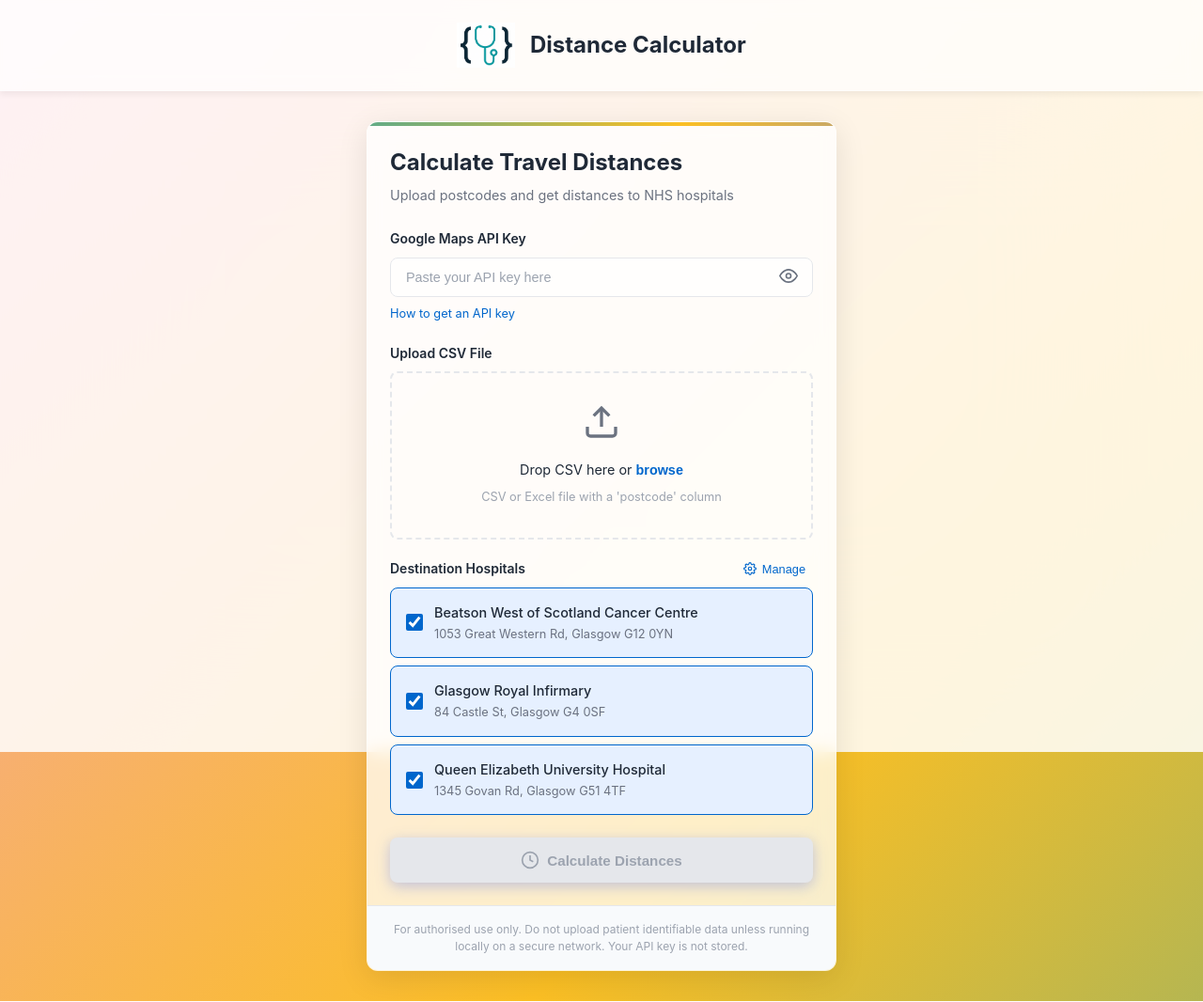
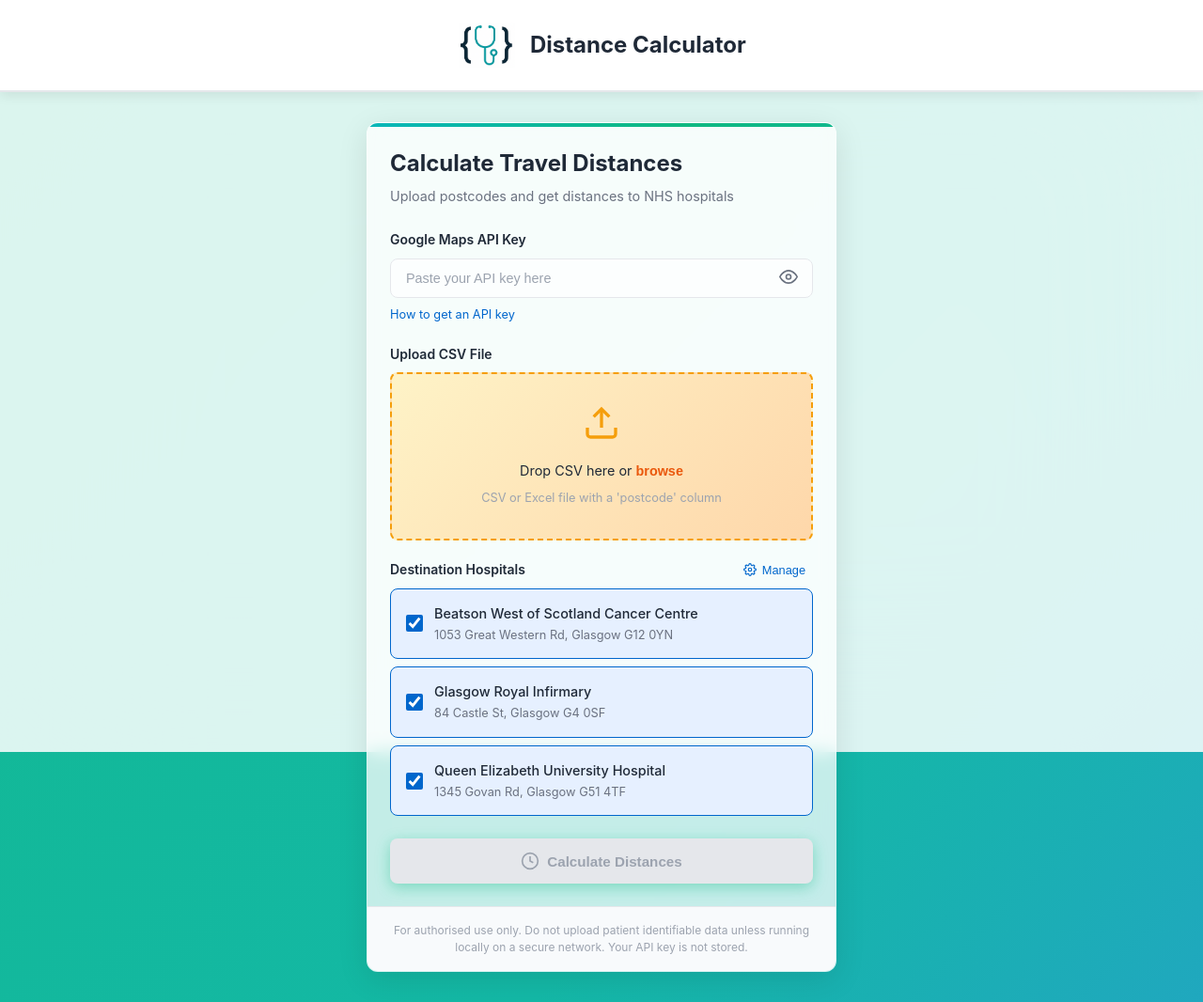
Before and after one commit to samjm000/Postcode_to_Hospital_Distance, a Flask app: page / in a window 1280 px wide. Shown: the whole page at 94% size. Run offline with Flask 3, Linux system fonts and the light colour scheme.

Commit message:
Add yellow/orange upload area and preserve source formatting
Features:
- Warm yellow/orange gradient for CSV upload drop zone
- Orange accent for upload icon and browse link
- Preserve original column order in output (new columns added at end)
- Keep original data types and formatting from source file
- Handle postcode columns in any capitalization

Co-Authored-By: Claude Sonnet 4.5 <noreply@anthropic.com>

```diff
--- a/app.py
+++ b/app.py
@@ -157,7 +157,7 @@ def process_csv():
             return jsonify({"error": f"Invalid destination: {dest_id}"}), 400
 
     try:
-        # Read file based on extension
+        # Read file based on extension (preserve original data types and formatting)
         if filename.endswith(".csv"):
             df = pd.read_csv(file)
         else:
@@ -174,8 +174,12 @@ def process_csv():
         if postcode_col is None:
             return jsonify({"error": "File must contain a column with 'postcode' in the name"}), 400
 
-        # Clean postcodes
+        # Clean postcodes for API calls (normalize to uppercase, but keep originals unchanged in dataframe)
+        # This handles any capitalization: "G1 1AA", "g1 1aa", "G1 1aa" all work
         postcodes = df[postcode_col].astype(str).str.strip().str.upper().tolist()
+
+        # Store original column order
+        original_columns = df.columns.tolist()
 
         # Calculate distances for each selected destination
         for dest_id in selected_destinations:
@@ -205,6 +209,10 @@ def process_csv():
                         "error": f"All distance calculations failed for {dest['name']}. "
                                  "Please check your API key and ensure the Distance Matrix API is enabled."
                     }), 400
+
+        # Reorder columns: original columns first, then new calculated columns
+        new_columns = [col for col in df.columns if col not in original_columns]
+        df = df[original_columns + new_columns]
 
         # Convert dataframe to CSV string
         output = io.StringIO()
--- a/static/style.css
+++ b/static/style.css
@@ -33,7 +33,7 @@ body {
     font-size: 15px;
     line-height: 1.6;
     color: var(--text);
-    background: linear-gradient(135deg, #667eea 0%, #764ba2 25%, #f093fb 50%, #fbbf24 75%, #17a2b8 100%);
+    background: linear-gradient(135deg, #06b6d4 0%, #0891b2 25%, #10b981 50%, #14b8a6 75%, #3b82f6 100%);
     background-size: 400% 400%;
     animation: gradientShift 15s ease infinite;
     min-height: 100vh;
@@ -65,11 +65,10 @@ body::before {
 
 /* Header */
 header {
-    background: rgba(255, 255, 255, 0.7);
-    backdrop-filter: blur(10px);
-    border-bottom: 1px solid rgba(255, 255, 255, 0.3);
+    background: #ffffff;
+    border-bottom: 2px solid #e5e7eb;
     padding: 1.5rem 1.5rem;
-    box-shadow: 0 4px 6px rgba(0, 0, 0, 0.05);
+    box-shadow: 0 4px 12px rgba(0, 0, 0, 0.08);
 }
 
 .header-content {
@@ -132,7 +131,7 @@ main {
     left: 0;
     right: 0;
     height: 4px;
-    background: linear-gradient(90deg, #17a2b8, #fbbf24, #667eea);
+    background: linear-gradient(90deg, #06b6d4, #10b981, #14b8a6);
     background-size: 200% 100%;
     animation: shimmer 3s ease-in-out infinite;
 }
@@ -291,24 +290,25 @@ main {
 
 /* Drop Zone */
 .drop-zone {
-    border: 2px dashed var(--border);
+    border: 2px dashed #f59e0b;
     border-radius: var(--radius-sm);
     padding: 2rem 1rem;
     text-align: center;
     cursor: pointer;
     transition: all 0.2s;
+    background: linear-gradient(135deg, #fef3c7 0%, #fed7aa 100%);
 }
 
 .drop-zone:hover,
 .drop-zone.dragover {
-    border-color: var(--primary);
-    background: var(--primary-light);
+    border-color: #f59e0b;
+    background: linear-gradient(135deg, #fef3c7 0%, #fde68a 100%);
 }
 
 .upload-icon {
     width: 40px;
     height: 40px;
-    color: var(--text-muted);
+    color: #f59e0b;
     margin-bottom: 0.75rem;
 }
 
@@ -321,7 +321,7 @@ main {
 .browse-link {
     background: none;
     border: none;
-    color: var(--primary);
+    color: #ea580c;
     font-weight: 600;
     cursor: pointer;
     font-size: inherit;
@@ -329,6 +329,7 @@ main {
 
 .browse-link:hover {
     text-decoration: underline;
+    color: #c2410c;
 }
 
 .drop-hint {
@@ -458,17 +459,17 @@ main {
     font-size: 0.95rem;
     font-weight: 600;
     color: white;
-    background: linear-gradient(135deg, #667eea 0%, #764ba2 100%);
+    background: linear-gradient(135deg, #0891b2 0%, #10b981 100%);
     border: none;
     border-radius: var(--radius-sm);
     cursor: pointer;
     transition: all 0.3s, transform 0.1s;
-    box-shadow: 0 4px 15px rgba(102, 126, 234, 0.4);
+    box-shadow: 0 4px 15px rgba(16, 185, 129, 0.4);
 }
 
 .btn-submit:hover:not(:disabled) {
-    background: linear-gradient(135deg, #764ba2 0%, #667eea 100%);
-    box-shadow: 0 6px 20px rgba(102, 126, 234, 0.6);
+    background: linear-gradient(135deg, #10b981 0%, #0891b2 100%);
+    box-shadow: 0 6px 20px rgba(16, 185, 129, 0.6);
     transform: translateY(-2px);
 }
 
```
